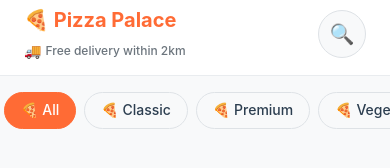
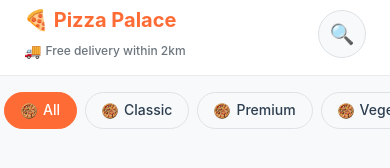
Before and after one commit to Asror-hub/pizza-app, a React Native app: screen /Home in a window 390 px wide. Shown: the top 168 px of the page. Built offline with nearby package versions, Linux system fonts and the light colour scheme.

Commit message:
Added small pizza images to category filter chips using actual pizza images

```diff
--- a/src/screens/HomeScreen.tsx
+++ b/src/screens/HomeScreen.tsx
@@ -35,6 +35,8 @@ const CategoryButton = styled.TouchableOpacity<{ active: boolean }>`
   border-radius: ${theme.borderRadius.round}px;
   background-color: ${(props: { active: boolean }) => props.active ? theme.colors.primary : theme.colors.backgroundSecondary};
   border: 1px solid ${(props: { active: boolean }) => props.active ? theme.colors.primary : theme.colors.border};
+  flex-direction: row;
+  align-items: center;
 `;
 
 const CategoryButtonText = styled.Text<{ active: boolean }>`
@@ -42,6 +44,13 @@ const CategoryButtonText = styled.Text<{ active: boolean }>`
   font-weight: ${theme.typography.fontWeight.medium};
   color: ${(props: { active: boolean }) => props.active ? theme.colors.textInverse : theme.colors.textPrimary};
   padding-bottom: 2px;
+  margin-left: 6px;
+`;
+
+const CategoryImage = styled.Image`
+  width: 16px;
+  height: 16px;
+  border-radius: 8px;
 `;
 
 const SectionTitle = styled(Title)`
@@ -163,8 +172,9 @@ const HomeScreen: React.FC<HomeScreenProps> = ({ onAddToCart, onCartPress, onPiz
                   active={selectedCategory === category.id}
                   onPress={() => handleCategoryPress(category.id)}
                 >
+                  <CategoryImage source={require('../../assets/images/pizza_1.png')} />
                   <CategoryButtonText active={selectedCategory === category.id}>
-                    🍕 {category.label}
+                    {category.label}
                   </CategoryButtonText>
                 </CategoryButton>
               ))}
```
